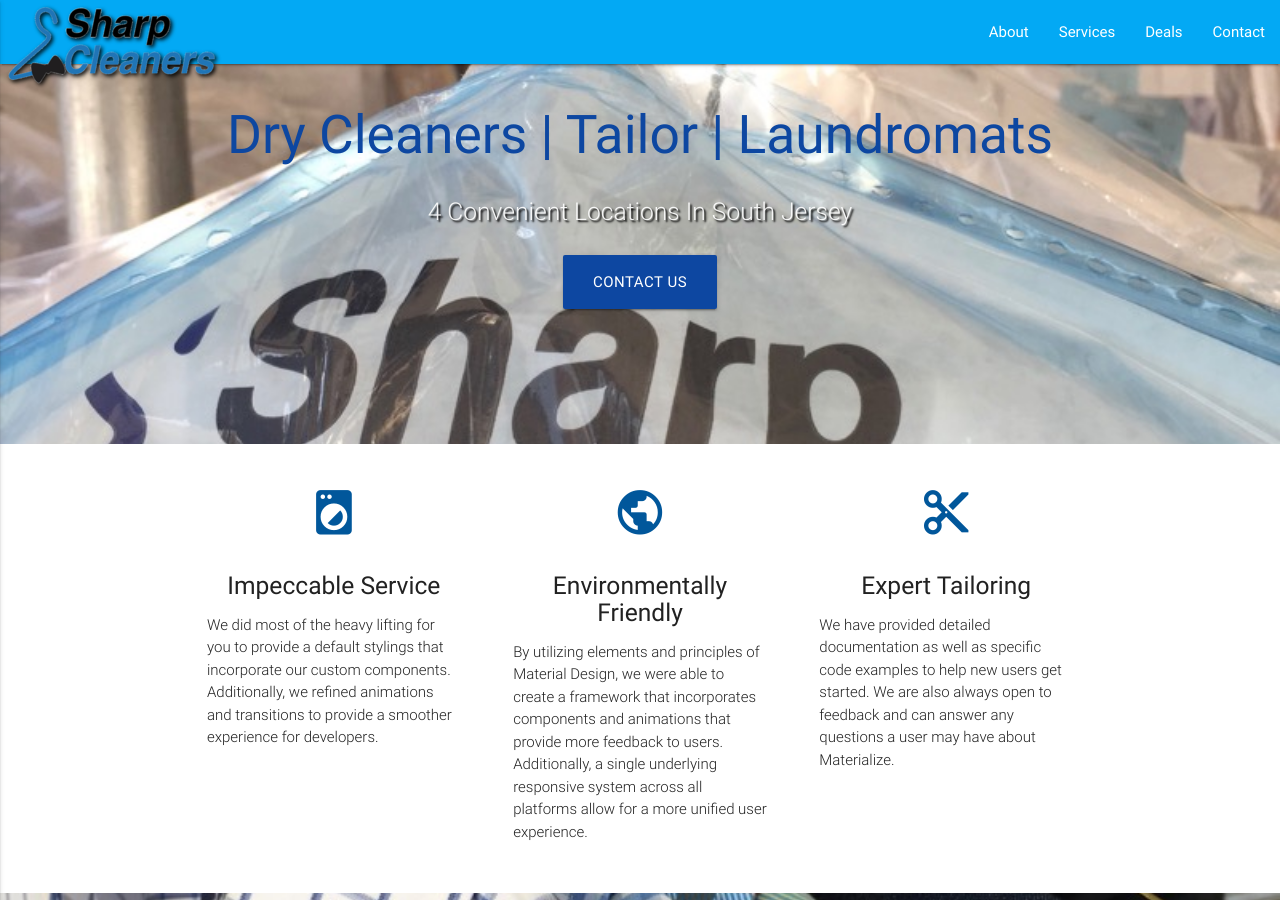
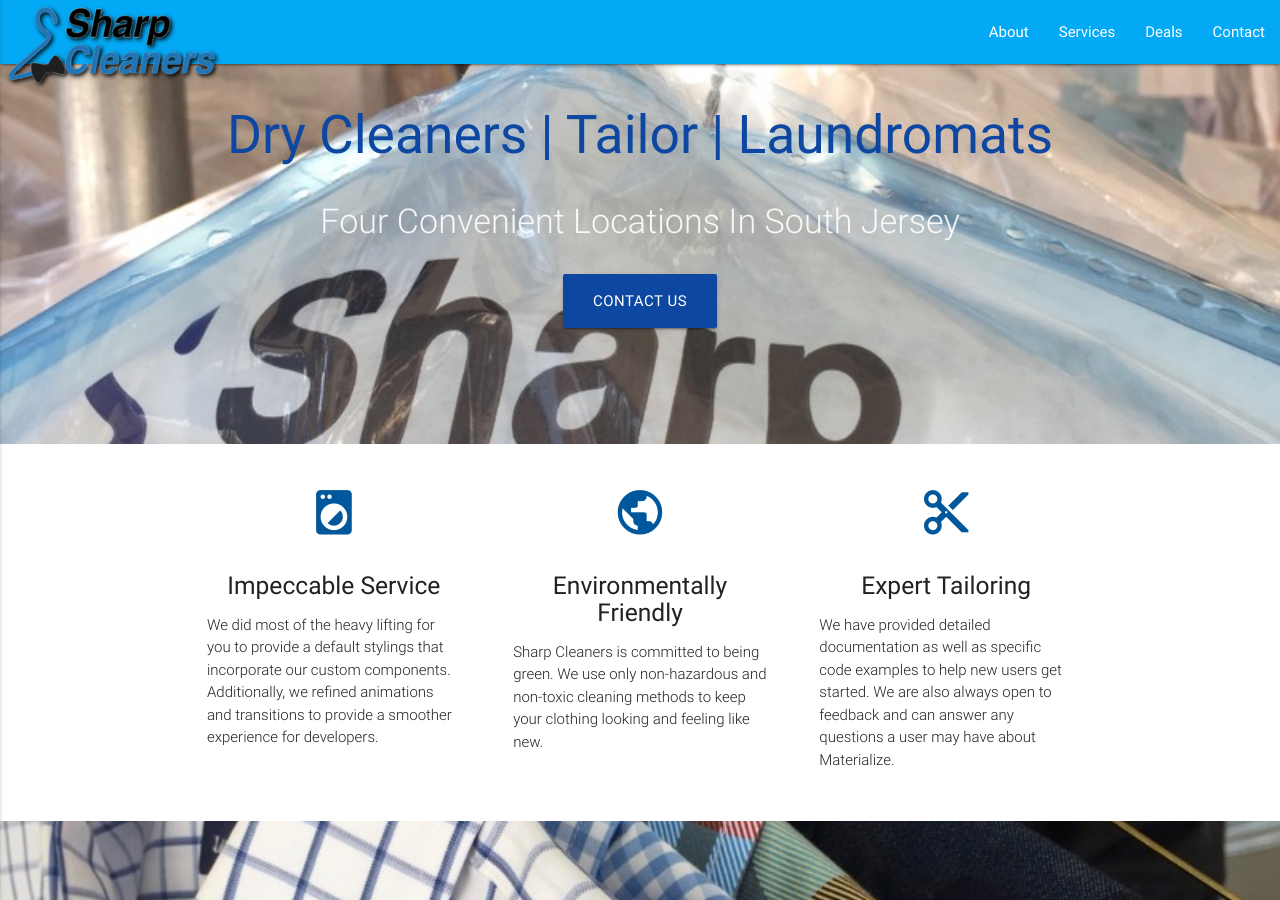
Before and after one commit to sharpcleanersnj/sharpcleanersnj.github.io, a Jekyll site: the page built from index.md, in a window 1280 px wide and 900 px high. Built offline with Jekyll 4.4.1, drawn with Linux system fonts in a browser that asks for light colours; nearby versions of some CDN libraries.

Commit message:
Update home.html

```diff
--- a/_layouts/home.html
+++ b/_layouts/home.html
@@ -8,7 +8,7 @@
       <br><br>
       <h2 class="header center blue-text text-darken-4">Dry Cleaners | Tailor | Laundromats</h2>
       <div class="row center">
-        <h5 class="header col s12 light">4 Convenient Locations In South Jersey</h5>
+        <h4 class="header col s12 light">Four Convenient Locations In South Jersey</h4>
       </div>
       <div class="row center">
         <a href="{{ "/contact" | prepend: site.baseurl }}" id="download-button" class="btn-large waves-effect waves-light blue darken-4">Contact Us</a>
@@ -40,7 +40,7 @@
           <h2 class="center light-blue-text text-darken-4"><i class="material-icons">public</i></h2>
           <h5 class="center">Environmentally Friendly</h5>
 
-          <p class="light">By utilizing elements and principles of Material Design, we were able to create a framework that incorporates components and animations that provide more feedback to users. Additionally, a single underlying responsive system across all platforms allow for a more unified user experience.</p>
+          <p class="light">Sharp Cleaners is committed to being green. We use only non-hazardous and non-toxic cleaning methods to keep your clothing looking and feeling like new.</p>
         </div>
       </div>
 
```
